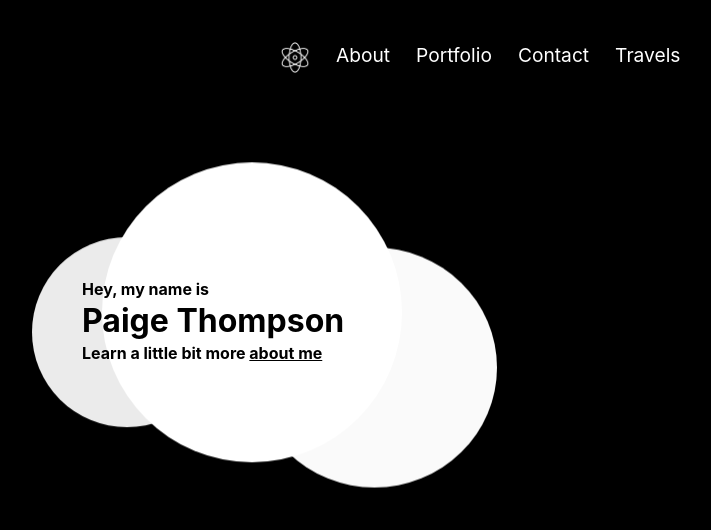
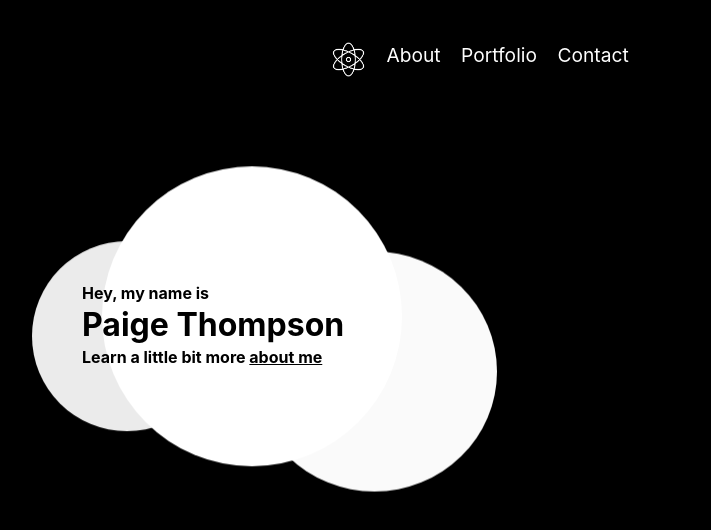
Before and after one commit to paigethompson150/paigethompson150.github.io, a React (Create React App) app: page / in a window 1280 px wide. Shown: the top 530 px of the page, without its empty margins (160-871 px from the left). Built offline with nearby package versions, Linux system fonts and the light colour scheme.

Commit message:
removing travels section for now

```diff
--- a/src/App.js
+++ b/src/App.js
@@ -4,12 +4,11 @@ import Home from './components/Home';
 import About from './components/About';
 import Portfolio from './components/Portfolio';
 import Contact from './components/Contact';
-import Travels from './components/Travels';
 import React, { useState, useEffect } from 'react';
 
 function App() {
   const [page, setPage] = useState(0);
-  const pages = [<Home onClick={() => setPage(1)}/>, <About/>, <Portfolio/>, <Contact/>, <Travels/>]
+  const pages = [<Home onClick={() => setPage(1)}/>, <About/>, <Portfolio/>, <Contact/>]
 
   return (
     <div className="App">
--- a/src/components/Header.jsx
+++ b/src/components/Header.jsx
@@ -28,7 +28,6 @@ export default function Header(props) {
         <li className={page === 1 ? "selected-heading" : ""} onClick={() => {setPage(1)}}>About</li>
         <li className={page === 2 ? "selected-heading" : ""} onClick={() => {setPage(2)}}>Portfolio</li>
         <li className={page === 3 ? "selected-heading" : ""} onClick={() => {setPage(3)}}>Contact</li>
-        <li className={page === 4 ? "selected-heading" : ""} onClick={() => {setPage(4)}}>Travels</li>
       </ul>
   </header>
 }
```
Also changed, not shown: 1 other file (tests, documents, lock files or other folders).
